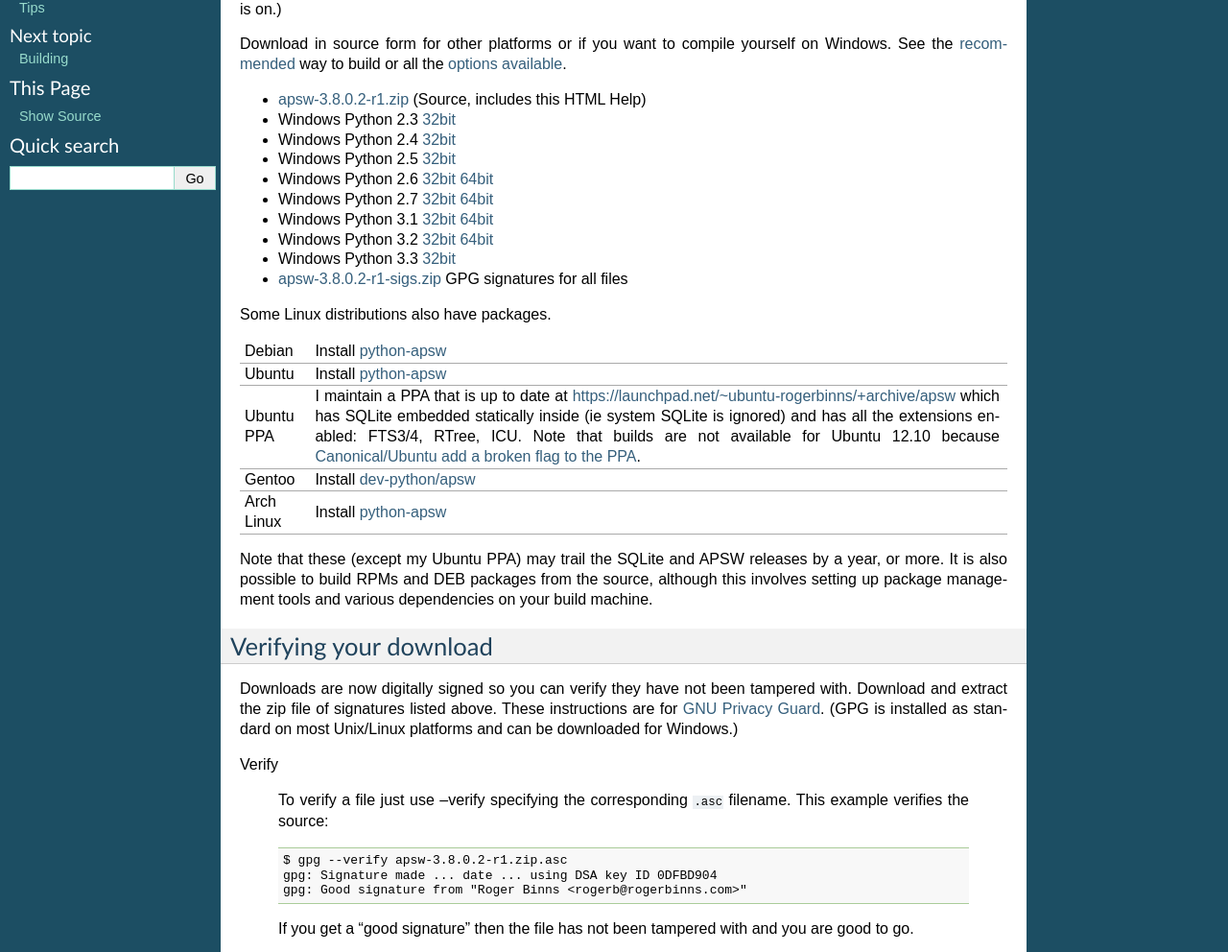
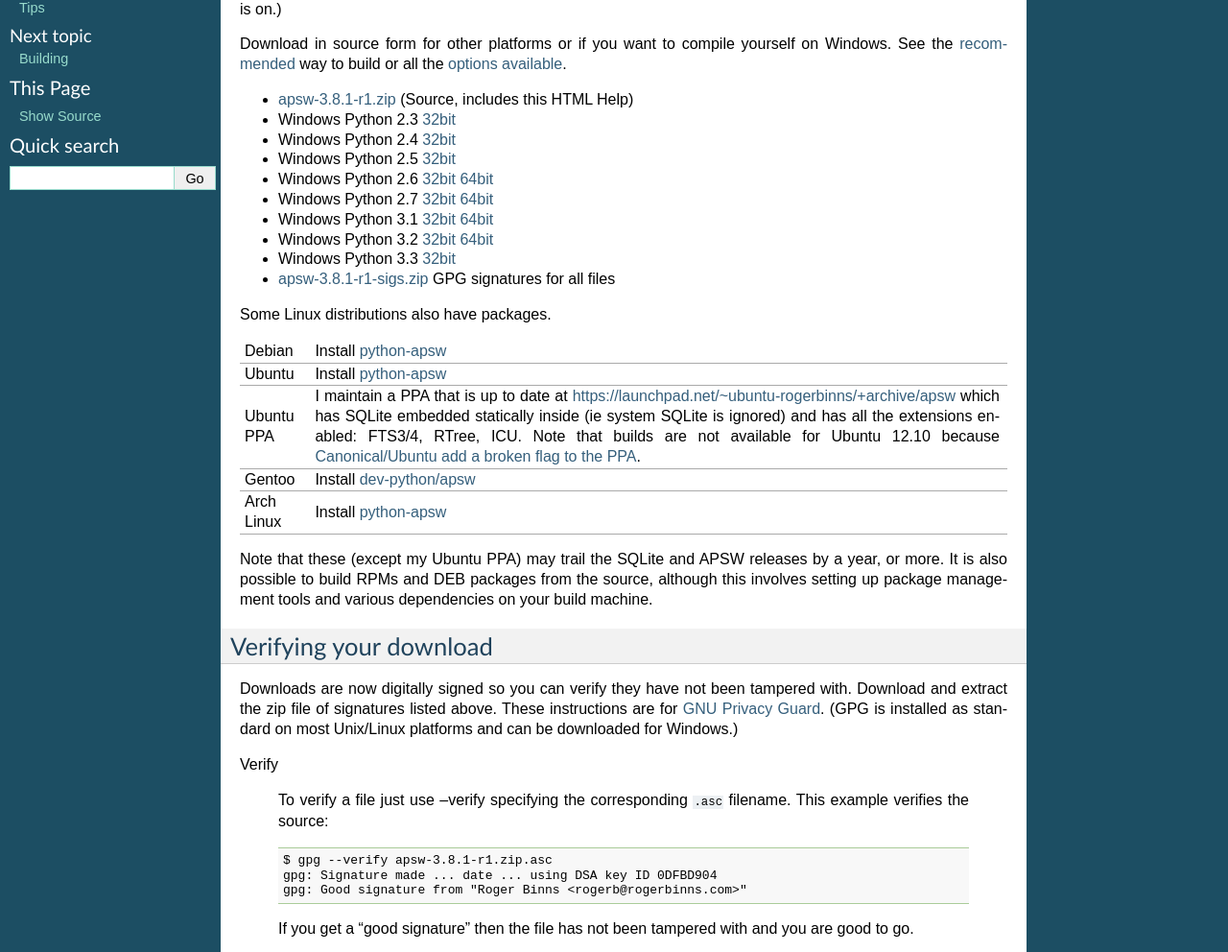
Before and after one commit to rogerbinns/apsw, a Sphinx documentation site: the page built from doc/download.rst, in a window 1280 px wide and 1400 px high. Shown: the part 191-1183 px from the top of the window at 96% size. Built offline with Sphinx 7.4.7, drawn with Linux system fonts in a browser that asks for light colours; pages that are not in the unit, such as notebooks, are missing from menus; the version number is read from the project's files by our own code.

Commit message:
Version bump

```diff
--- a/doc/changes.rst
+++ b/doc/changes.rst
@@ -1,6 +1,11 @@
 Change History
 **************
 .. currentmodule:: apsw
+
+3.8.1-r1
+========
+
+Added SQLITE_CANTOPEN_CONVPATH SQLITE_IOERR_CONVPATH
 
 3.8.0.2-r1
 ==========
--- a/doc/download.rst
+++ b/doc/download.rst
@@ -18,45 +18,45 @@
 
 .. downloads-begin
 
-* `apsw-3.8.0.2-r1.zip
-  <https://code.google.com/p/apsw/downloads/detail?name=apsw-3.8.0.2-r1.zip>`_
+* `apsw-3.8.1-r1.zip
+  <https://code.google.com/p/apsw/downloads/detail?name=apsw-3.8.1-r1.zip>`_
   (Source, includes this HTML Help)
 
 
 * Windows Python 2.3 `32bit
-  <https://code.google.com/p/apsw/downloads/detail?name=apsw-3.8.0.2-r1.win32-py2.3.exe>`__
+  <https://code.google.com/p/apsw/downloads/detail?name=apsw-3.8.1-r1.win32-py2.3.exe>`__
 
 * Windows Python 2.4 `32bit
-  <https://code.google.com/p/apsw/downloads/detail?name=apsw-3.8.0.2-r1.win32-py2.4.exe>`__
+  <https://code.google.com/p/apsw/downloads/detail?name=apsw-3.8.1-r1.win32-py2.4.exe>`__
 
 * Windows Python 2.5 `32bit
-  <https://code.google.com/p/apsw/downloads/detail?name=apsw-3.8.0.2-r1.win32-py2.5.exe>`__
+  <https://code.google.com/p/apsw/downloads/detail?name=apsw-3.8.1-r1.win32-py2.5.exe>`__
 
 * Windows Python 2.6 `32bit
-  <https://code.google.com/p/apsw/downloads/detail?name=apsw-3.8.0.2-r1.win32-py2.6.exe>`__
+  <https://code.google.com/p/apsw/downloads/detail?name=apsw-3.8.1-r1.win32-py2.6.exe>`__
   `64bit
-  <https://code.google.com/p/apsw/downloads/detail?name=apsw-3.8.0.2-r1.win-amd64-py2.6.exe>`__
+  <https://code.google.com/p/apsw/downloads/detail?name=apsw-3.8.1-r1.win-amd64-py2.6.exe>`__
 
 * Windows Python 2.7 `32bit
-  <https://code.google.com/p/apsw/downloads/detail?name=apsw-3.8.0.2-r1.win32-py2.7.exe>`__
+  <https://code.google.com/p/apsw/downloads/detail?name=apsw-3.8.1-r1.win32-py2.7.exe>`__
   `64bit
-  <https://code.google.com/p/apsw/downloads/detail?name=apsw-3.8.0.2-r1.win-amd64-py2.7.exe>`__
+  <https://code.google.com/p/apsw/downloads/detail?name=apsw-3.8.1-r1.win-amd64-py2.7.exe>`__
 
 * Windows Python 3.1 `32bit
-  <https://code.google.com/p/apsw/downloads/detail?name=apsw-3.8.0.2-r1.win32-py3.1.exe>`__
+  <https://code.google.com/p/apsw/downloads/detail?name=apsw-3.8.1-r1.win32-py3.1.exe>`__
   `64bit
-  <https://code.google.com/p/apsw/downloads/detail?name=apsw-3.8.0.2-r1.win-amd64-py3.1.exe>`__
+  <https://code.google.com/p/apsw/downloads/detail?name=apsw-3.8.1-r1.win-amd64-py3.1.exe>`__
 
 * Windows Python 3.2 `32bit
-  <https://code.google.com/p/apsw/downloads/detail?name=apsw-3.8.0.2-r1.win32-py3.2.exe>`__
+  <https://code.google.com/p/apsw/downloads/detail?name=apsw-3.8.1-r1.win32-py3.2.exe>`__
   `64bit
-  <https://code.google.com/p/apsw/downloads/detail?name=apsw-3.8.0.2-r1.win-amd64-py3.2.exe>`__
+  <https://code.google.com/p/apsw/downloads/detail?name=apsw-3.8.1-r1.win-amd64-py3.2.exe>`__
 
 * Windows Python 3.3 `32bit
-  <https://code.google.com/p/apsw/downloads/detail?name=apsw-3.8.0.2-r1.win32-py3.3.exe>`__
+  <https://code.google.com/p/apsw/downloads/detail?name=apsw-3.8.1-r1.win32-py3.3.exe>`__
 
-* `apsw-3.8.0.2-r1-sigs.zip
-  <https://code.google.com/p/apsw/downloads/detail?name=apsw-3.8.0.2-r1-sigs.zip>`_
+* `apsw-3.8.1-r1-sigs.zip
+  <https://code.google.com/p/apsw/downloads/detail?name=apsw-3.8.1-r1-sigs.zip>`_
   GPG signatures for all files
 
 .. downloads-end
@@ -103,7 +103,7 @@
   To verify a file just use --verify specifying the corresponding
   ``.asc`` filename.  This example verifies the source::
 
-      $ gpg --verify apsw-3.8.0.2-r1.zip.asc
+      $ gpg --verify apsw-3.8.1-r1.zip.asc
       gpg: Signature made ... date ... using DSA key ID 0DFBD904
       gpg: Good signature from "Roger Binns <rogerb@rogerbinns.com>"
 
--- a/doc/index.rst
+++ b/doc/index.rst
@@ -3,7 +3,7 @@
 
 .. centered:: APSW |version| released |today|
 
-Use with SQLite 3.8.0 or later, CPython 2.3 or later including CPython
+Use with SQLite 3.8.1 or later, CPython 2.3 or later including CPython
 3.
 
 APSW provides an SQLite 3 wrapper that provides the thinnest layer
```
Also changed, not shown: 5 other files.
